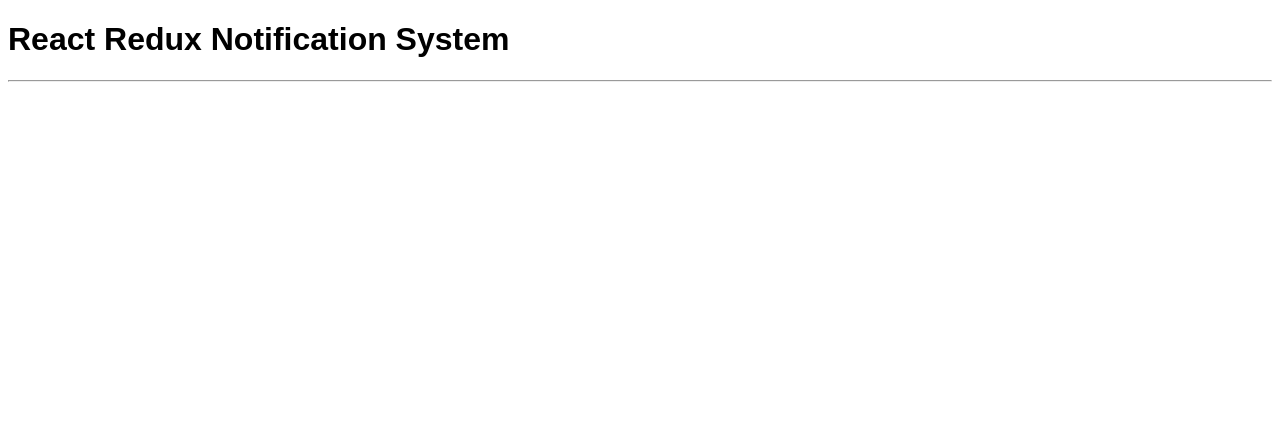
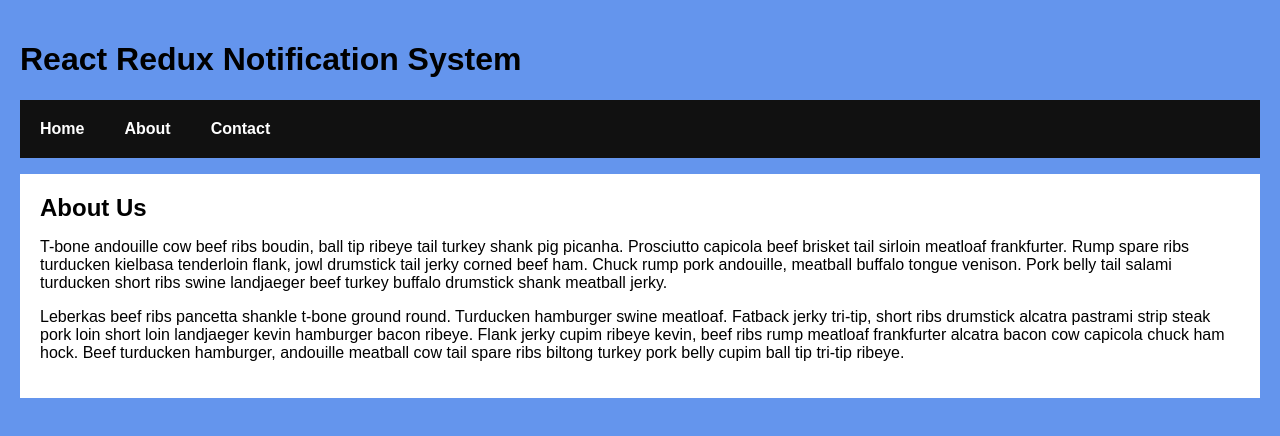
Before and after one commit to mturnbo/react-redux-notification, a React app: page /#/about in a window 1280 px wide. Shown: the top 436 px of the page. Built offline with nearby package versions, Linux system fonts and the light colour scheme.

Commit message:
Added routes and pages

```diff
--- a/src/containers/App/App.js
+++ b/src/containers/App/App.js
@@ -1,13 +1,28 @@
 import React from 'react';
+import {HashRouter as Router, Route, NavLink, browserHistory} from 'react-router-dom';
+import Home from 'pages/Home';
+import About from 'pages/About';
+import Contact from 'pages/Contact';
 import './App.scss';
 
 class App extends React.Component {
   render() {
     return (
-      <div className="app-container">
-        <h1>React Redux Notification System</h1>
-        <hr />
-      </div>
+      <Router history={browserHistory}>
+        <div className="app-container">
+          <h1>React Redux Notification System</h1>
+          <ul className="navigation">
+            <li><NavLink to="/">Home</NavLink></li>
+            <li><NavLink to="/about">About</NavLink></li>
+            <li><NavLink to="/contact">Contact</NavLink></li>
+          </ul>
+          <div className="content">
+            <Route exact path="/" component={Home} />
+            <Route path="/about" component={About} />
+            <Route path="/contact" component={Contact} />
+          </div>
+        </div>
+      </Router>
     );
   }
 }
--- a/src/containers/App/App.scss
+++ b/src/containers/App/App.scss
@@ -1,5 +1,44 @@
+body {
+  background-color: #6495ED;
+  padding: 20px;
+  margin: 0;
+}
+
 .app-container {
   width: 100%;
   font-family: Arial, Helvetica, Verdana, sans-serif;
   color: #000000;
 }
+
+ul.navigation {
+  background-color: #111;
+  padding: 0;
+
+  li {
+    display: inline;
+    list-style-type: none;
+    margin: 0;
+
+    a {
+      color: #FFF;
+      font-weight: bold;
+      text-decoration: none;
+      padding: 20px;
+      display: inline-block;
+    }
+  }
+}
+
+.content {
+  background-color: #FFF;
+  padding: 20px;
+
+  h2 {
+    padding: 0;
+    margin: 0;
+  }
+
+  li {
+    margin-bottom: 10px;
+  }
+}
--- /dev/null
+++ b/src/pages/About/About.js
@@ -0,0 +1,13 @@
+import React from 'react';
+
+const About = () => {
+  return (
+    <div>
+      <h2>About Us</h2>
+      <p>T-bone andouille cow beef ribs boudin, ball tip ribeye tail turkey shank pig picanha. Prosciutto capicola beef brisket tail sirloin meatloaf frankfurter. Rump spare ribs turducken kielbasa tenderloin flank, jowl drumstick tail jerky corned beef ham. Chuck rump pork andouille, meatball buffalo tongue venison. Pork belly tail salami turducken short ribs swine landjaeger beef turkey buffalo drumstick shank meatball jerky.</p>
+      <p>Leberkas beef ribs pancetta shankle t-bone ground round. Turducken hamburger swine meatloaf. Fatback jerky tri-tip, short ribs drumstick alcatra pastrami strip steak pork loin short loin landjaeger kevin hamburger bacon ribeye. Flank jerky cupim ribeye kevin, beef ribs rump meatloaf frankfurter alcatra bacon cow capicola chuck ham hock. Beef turducken hamburger, andouille meatball cow tail spare ribs biltong turkey pork belly cupim ball tip tri-tip ribeye.</p>
+    </div>
+  );
+};
+
+export default About;
--- /dev/null
+++ b/src/pages/About/index.js
@@ -0,0 +1 @@
+export { default } from './About';
--- /dev/null
+++ b/src/pages/Contact/Contact.js
@@ -0,0 +1,12 @@
+import React from 'react';
+
+const Contact = () => {
+  return (
+    <div>
+      <h2>Contact Us</h2>
+      <p>Spare ribs short ribs ham sirloin. Sausage andouille filet mignon frankfurter spare ribs sirloin buffalo t-bone hamburger drumstick strip steak brisket turducken jowl leberkas. Kielbasa meatball bacon tongue pork loin. Ham tri-tip pancetta, fatback ball tip andouille jowl porchetta ground round. Prosciutto bacon ham hock bresaola meatball chicken sirloin pork tongue burgdoggen pork chop. Rump kielbasa jowl chicken, filet mignon fatback buffalo meatball spare ribs beef tri-tip.</p>
+    </div>
+  );
+};
+
+export default Contact;
--- /dev/null
+++ b/src/pages/Contact/index.js
@@ -0,0 +1 @@
+export { default } from './Contact';
--- /dev/null
+++ b/src/pages/Home/Home.js
@@ -0,0 +1,13 @@
+import React from 'react';
+
+const Home = () => {
+  return (
+    <div>
+      <h2>Home</h2>
+      <p>Bacon ipsum dolor amet frankfurter hamburger picanha porchetta chuck. Doner salami burgdoggen ball tip, short loin meatloaf andouille pork belly picanha sirloin pancetta. Strip steak chicken drumstick jowl burgdoggen buffalo tongue cupim kevin capicola doner andouille bresaola ground round. Brisket cow jowl salami prosciutto short ribs fatback pork loin spare ribs burgdoggen turducken chuck.</p>
+      <p>Turducken short ribs turkey biltong venison short loin ham hock bacon sirloin filet mignon pancetta beef. Strip steak tail tongue, short loin chicken shoulder short ribs buffalo. Burgdoggen ham hock turducken, picanha pork tail bresaola alcatra tongue bacon. Ribeye bresaola pancetta, filet mignon pork fatback prosciutto swine turducken shoulder capicola. Prosciutto biltong short ribs capicola spare ribs filet mignon pastrami. Burgdoggen biltong andouille alcatra brisket.</p>
+    </div>
+  );
+};
+
+export default Home;
--- /dev/null
+++ b/src/pages/Home/index.js
@@ -0,0 +1 @@
+export { default } from './Home';
--- a/webpack.config.js
+++ b/webpack.config.js
@@ -56,7 +56,10 @@ module.exports = {
   },
   resolve: {
     alias: {
-      assets: ASSETS_DIR
+      assets: ASSETS_DIR,
+      components: `${APP_DIR}/components`,
+      containers: `${APP_DIR}/containers`,
+      pages: `${APP_DIR}/pages`
     },
     extensions: ['.js', '.json', '.jsx']
   }
```
Also changed, not shown: package.json (+6 -6 lines).
